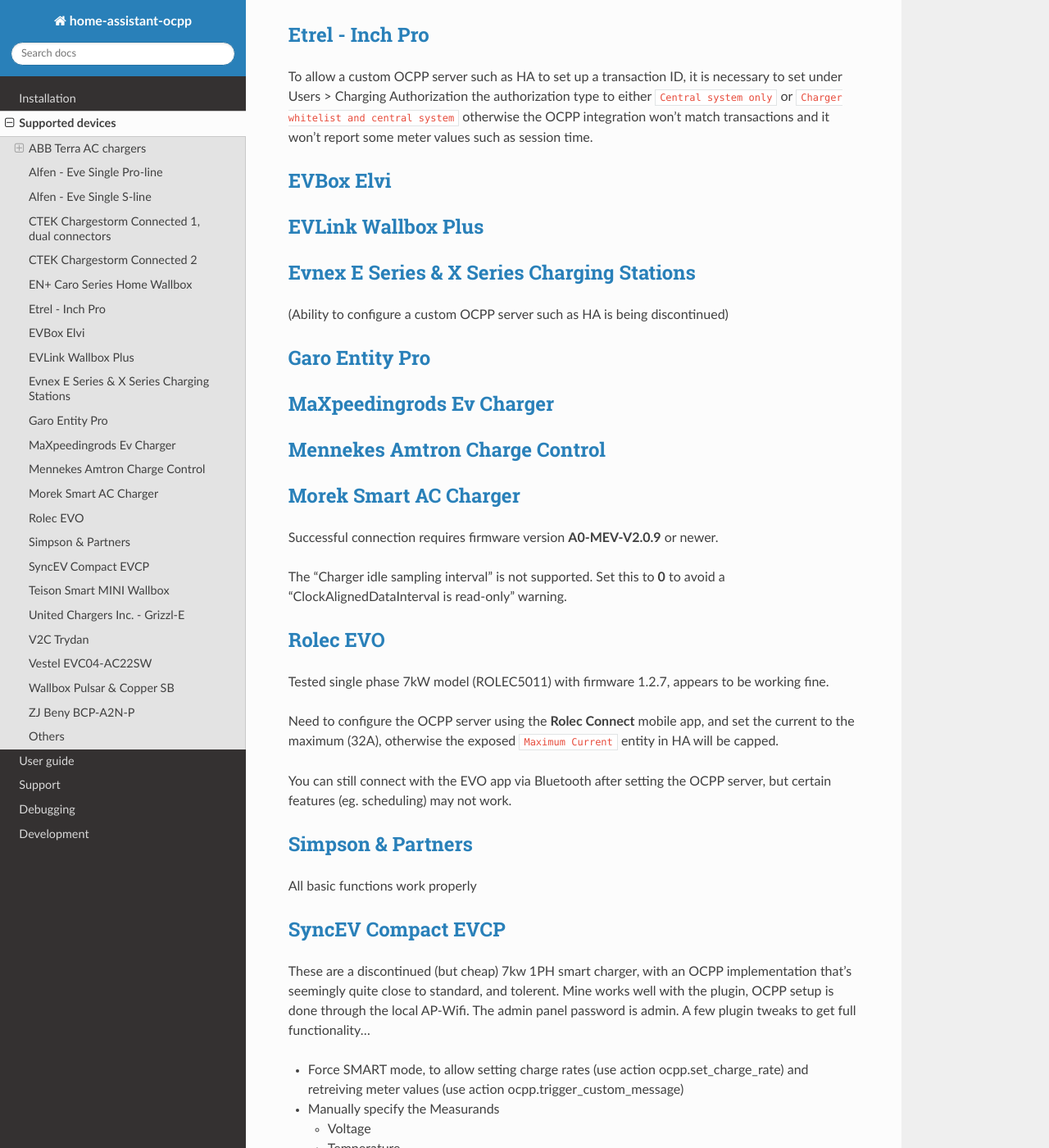
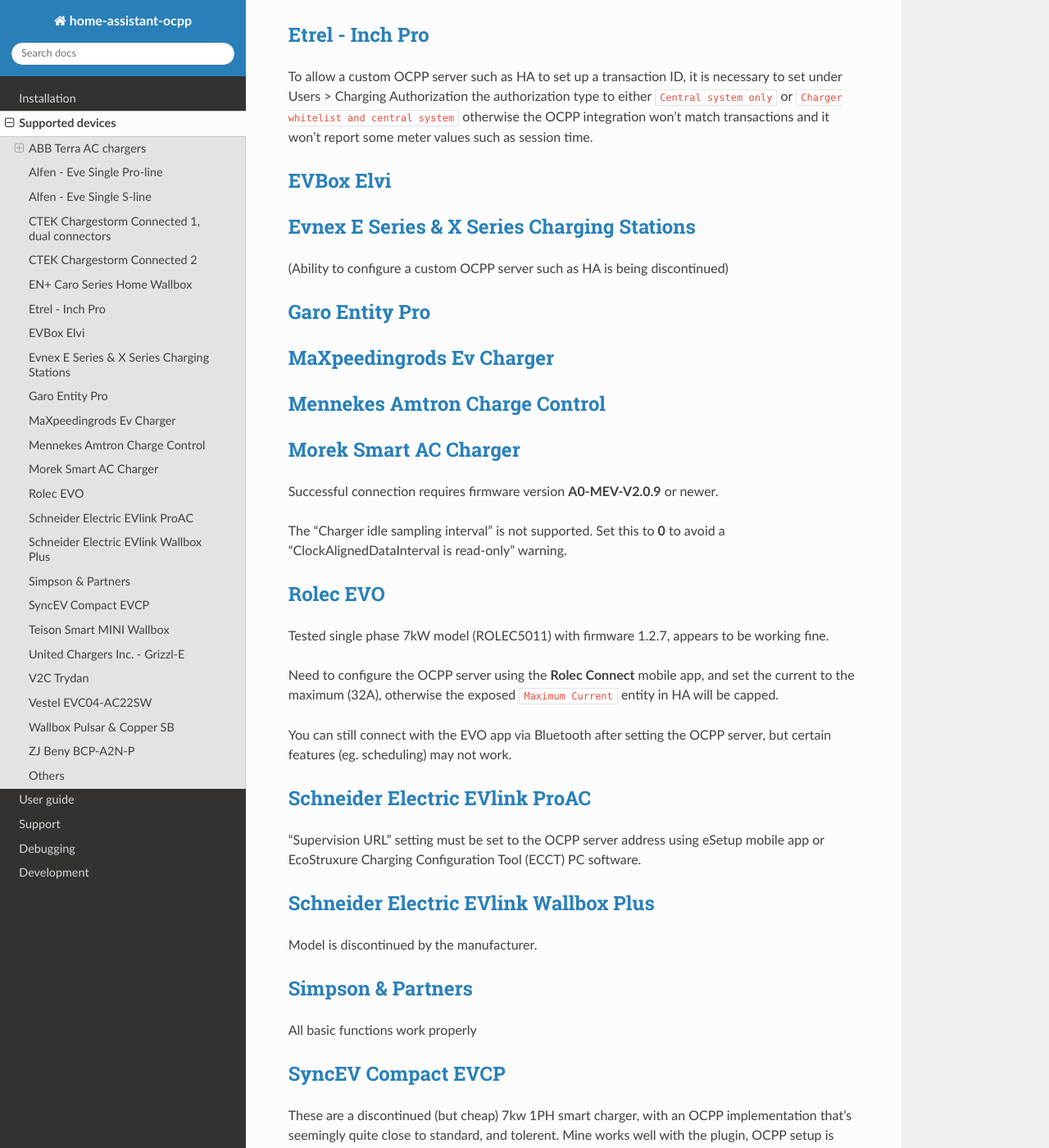
Before and after one commit to lbbrhzn/ocpp, a Sphinx documentation site: the page built from docs/supported-devices.md, in a window 1280 px wide and 1400 px high, scrolled down 3260 px. Shown: the whole window at 82% size. Built offline with Sphinx 7.4.7 and the Read the Docs theme 3.1.0, drawn with Linux system fonts in a browser that asks for light colours.

Commit message:
Add/update Schneider Electric charging stations (#2019)
Add Schneider Electric EVlink ProAC with setup notes. Update Schneider Electric EVlink Wallbox Plus with discontinuation note and working link.

```diff
--- a/docs/supported-devices.md
+++ b/docs/supported-devices.md
@@ -124,6 +122,12 @@
 
 You can still connect with the EVO app via Bluetooth after setting the OCPP server,
 but certain features (eg. scheduling) may not work.
+
+## [Schneider Electric EVlink ProAC](https://www.se.com/uk/en/product-range/23107242-evlink-pro-ac/)
+"Supervision URL" setting must be set to the OCPP server address using eSetup mobile app or EcoStruxure Charging Configuration Tool (ECCT) PC software.
+
+## [Schneider Electric EVlink Wallbox Plus](https://www.se.com/nl/en/product/EVH3S22P0CK/evlink-wallbox-plus-t2-attached-cable-3-phase-32a-22kw/)
+Model is discontinued by the manufacturer.
 
 ## [Simpson & Partners](https://simpson-partners.com/home-ev-charger/)
 All basic functions work properly
```
Also changed, not shown: other parts of docs/supported-devices.md (+0 -2 lines).
